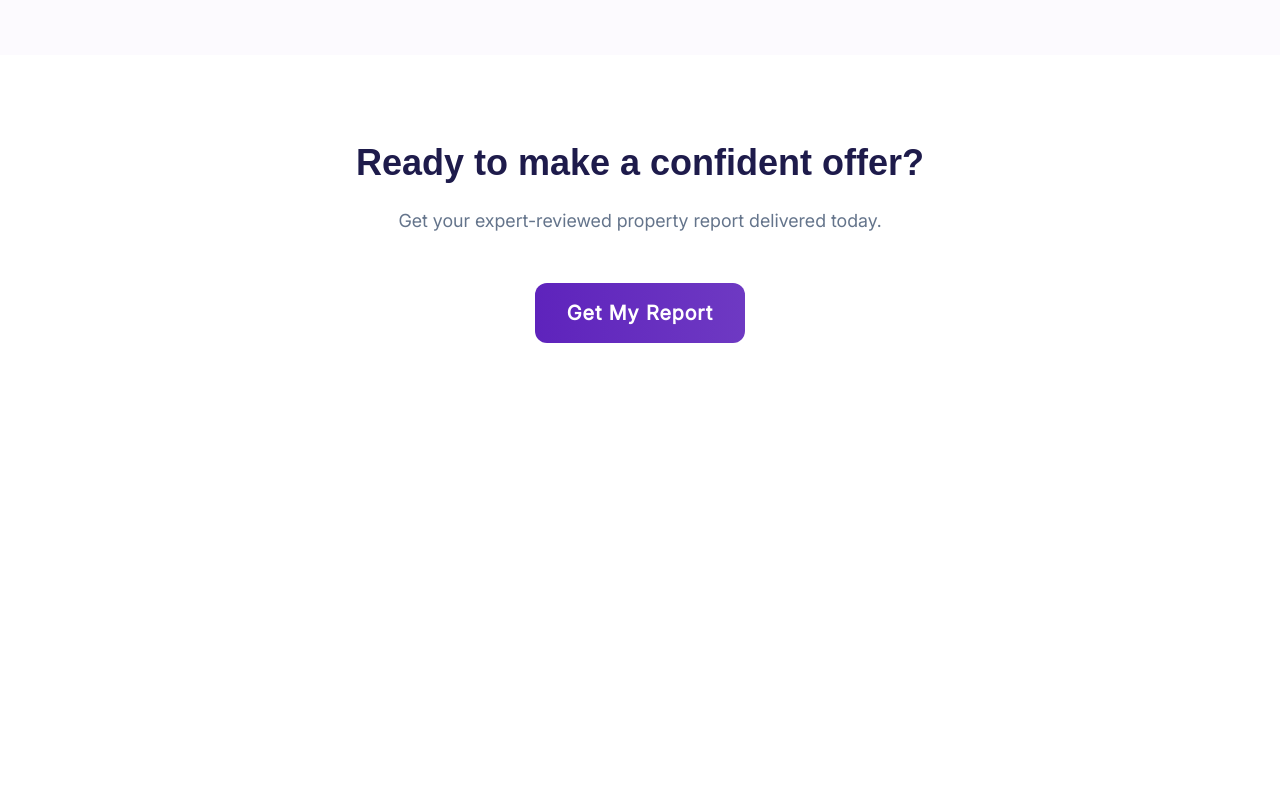
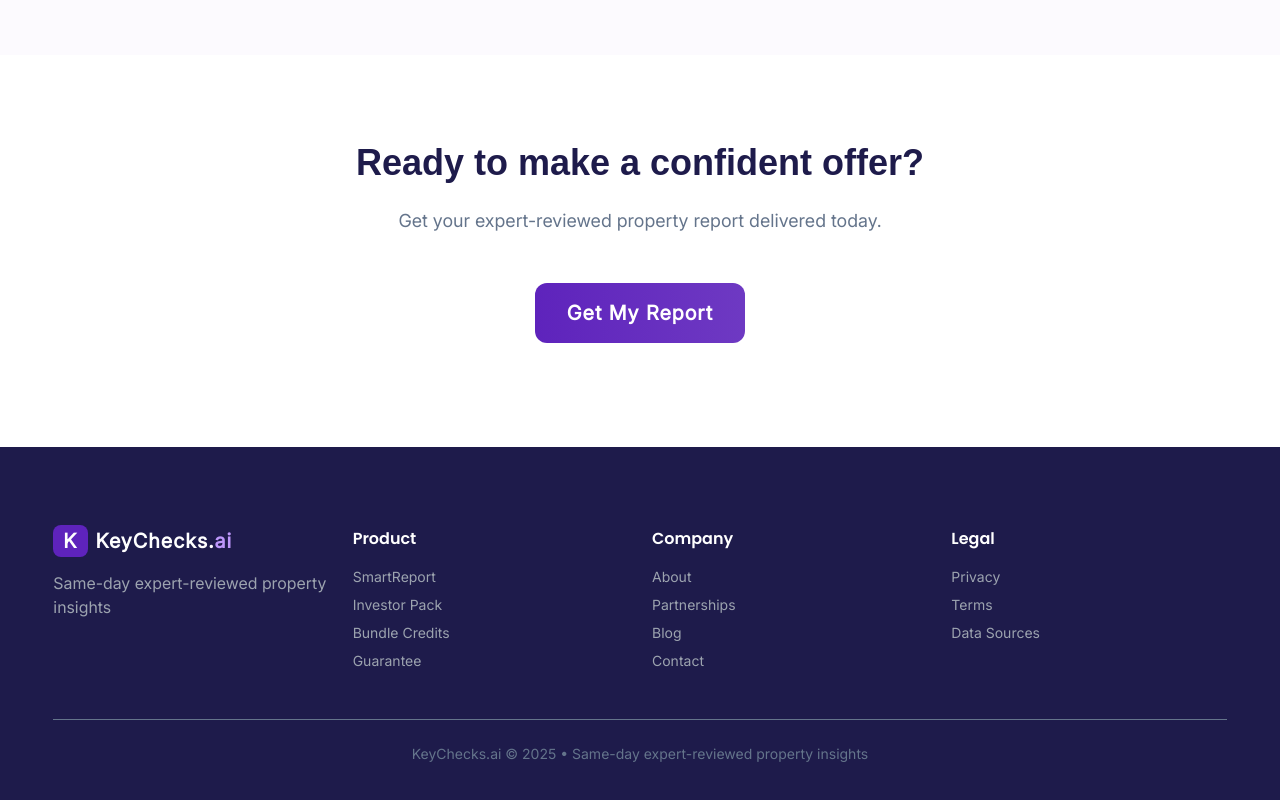
Before and after one commit to alaminislam34/keychecks.ai-website, a Next.js app: page / in a window 1280 px wide. Shown: the part 3897-4697 px from the top of the page. Before the commit the page ends 4344 px from the top, so only its background shows below. Built offline with nearby package versions, Linux system fonts and the light colour scheme; a web font is replaced by a local one.

Commit message:
added footer section

```diff
--- /dev/null
+++ b/src/app/components/shared/Footer/Footer.jsx
@@ -0,0 +1,86 @@
+"use client";
+
+import Link from "next/link";
+
+export default function Footer() {
+  return (
+    <section className="py-20 bg-dark">
+      <div className="max-w-310 mx-auto w-[95%] lg:w-11/12 space-y-6 flex flex-col items-center">
+        <div className="grid grid-cols-1 md:grid-cols-4 gap-6 text-white">
+          <div className="space-y-4">
+            {/* logo */}
+            <div className="">
+              <Link
+                href={"/"}
+                className="font-semibold tracking-wider text-lg md:text-xl text-white"
+              >
+                <span className="bg-primary text-white py-1 px-2.5 rounded-lg font-bold mr-2">
+                  K
+                </span>
+                KeyChecks.
+                <span className="text-[#bd97fa]">ai</span>
+              </Link>
+            </div>
+            <p className="text-sm md:text-base text-[#9ca3af]">
+              Same-day expert-reviewed property insights
+            </p>
+          </div>
+          <div className="flex flex-col gap-4">
+            <h3 className="font-semibold">Product</h3>
+            <ul className="text-[#9ca3af] space-y-2 text-sm">
+              <li className="hover:text-[#a87cee]">
+                <Link href={"#"}>SmartReport</Link>
+              </li>
+              <li className="hover:text-[#a87cee]">
+                <Link href={"#"}>Investor Pack</Link>
+              </li>
+              <li className="hover:text-[#a87cee]">
+                <Link href={"#"}>Bundle Credits</Link>
+              </li>
+              <li className="hover:text-[#a87cee]">
+                <Link href={"#"}>Guarantee</Link>
+              </li>
+            </ul>
+          </div>
+          <div className="flex flex-col gap-4">
+            <h3 className="font-semibold">Company</h3>
+            <ul className="text-[#9ca3af] space-y-2 text-sm">
+              <li className="hover:text-[#a87cee]">
+                <Link href={"#"}>About</Link>
+              </li>
+              <li className="hover:text-[#a87cee]">
+                <Link href={"#"}>Partnerships</Link>
+              </li>
+              <li className="hover:text-[#a87cee]">
+                <Link href={"#"}>Blog</Link>
+              </li>
+              <li className="hover:text-[#a87cee]">
+                <Link href={"#"}>Contact</Link>
+              </li>
+            </ul>
+          </div>
+          <div className="flex flex-col gap-4">
+            <h3 className="font-semibold">Legal</h3>
+            <ul className="text-[#9ca3af] space-y-2 text-sm">
+              <li className="hover:text-[#a87cee]">
+                <Link href={"#"}>Privacy</Link>
+              </li>
+              <li className="hover:text-[#a87cee]">
+                <Link href={"#"}>Terms</Link>
+              </li>
+              <li className="hover:text-[#a87cee]">
+                <Link href={"#"}>Data Sources</Link>
+              </li>
+            </ul>
+          </div>
+        </div>
+        <div className="border-b border-gray h-0 w-full my-6"></div>
+        <div>
+          <p className="text-xs md:text-sm text-gray text-center">
+            KeyChecks.ai © 2025 • Same-day expert-reviewed property insights
+          </p>
+        </div>
+      </div>
+    </section>
+  );
+}
--- a/src/app/layout.js
+++ b/src/app/layout.js
@@ -1,3 +1,4 @@
+import Footer from "./components/shared/Footer/Footer";
 import Navbar from "./components/shared/Navbar/Navbar";
 import "./globals.css";
 
@@ -11,9 +12,10 @@ export default function RootLayout({ children }) {
     <html lang="en">
       <body>
         <header>
-          <Navbar/>
+          <Navbar />
         </header>
         <main className="mt-16">{children}</main>
+        <Footer />
       </body>
     </html>
   );
```
